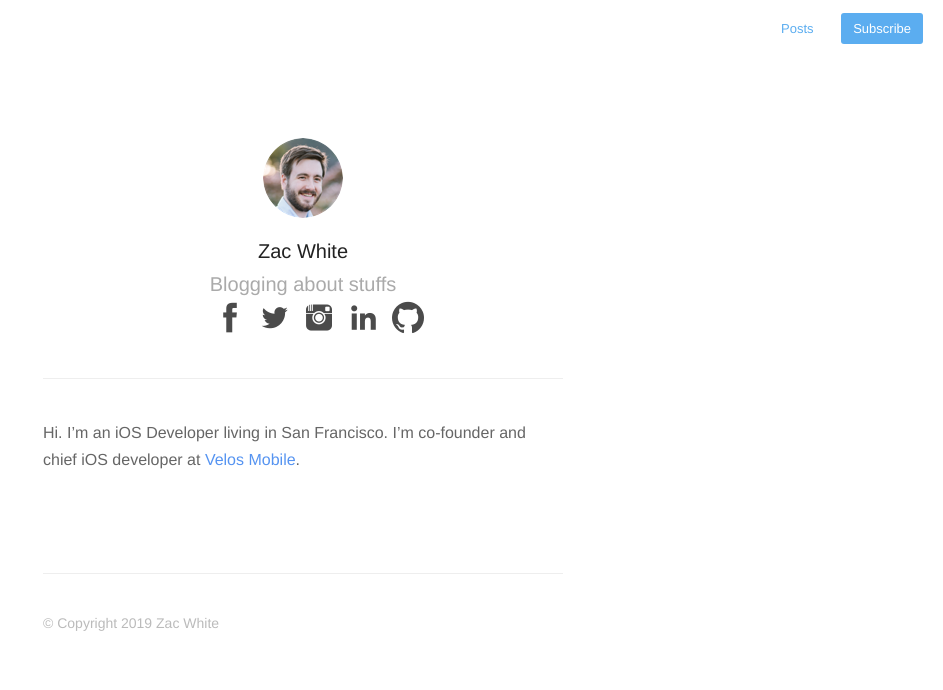
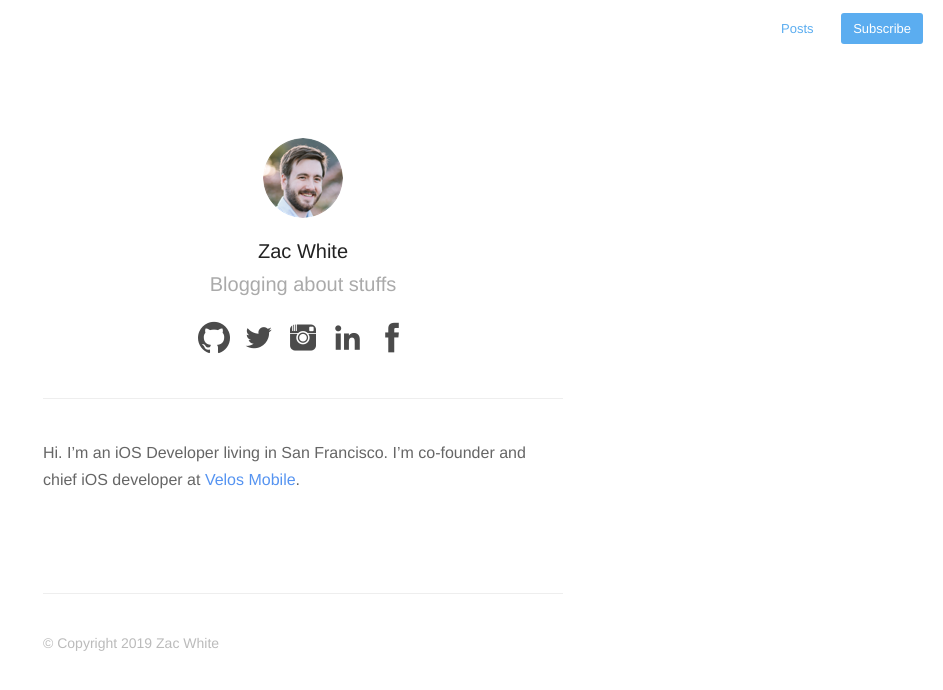
Before and after one commit to zac/zacwhite.com, a Jekyll site: the page built from index.md, in a window 1280 px wide. Shown: the top 690 px of the page, without its empty margins (337-1280 px from the left). Built offline with Jekyll 4.4.1, drawn with Linux system fonts in a browser that asks for light colours; nearby versions of some CDN libraries.

Commit message:
Removed unused icons files

```diff
--- a/_includes/profile.html
+++ b/_includes/profile.html
@@ -14,24 +14,18 @@
       				margin: 4px;
       			}
       			.social-button.borderless {
-      				padding: 0 16px;
+      				padding: 20px 0;
       			}
       		</style>
-        {% if site.aboutPage %}
-            <a href="{{ "/" | relative_url  }}about">
-                <img id="avatar" class="2x" src="{{ "/" | relative_url  }}assets/images/avatar.png"/>
-            </a>
-        {% else %}
             <img id="avatar" class="2x" src="{{ "/" | relative_url  }}assets/images/avatar.png"/>
-        {% endif %}
             <h1>{{ site.author }}</h1>
             <h2>{{ site.description }}</h2>
             <ol>
-              <li><a class="icon-facebook social-button borderless" href="http://facebook.com/zacwhite"></a></li>
-              <li><a class="icon-twitter social-button borderless" href="http://twitter.com/zacwhite"></a></li>
-              <li><a class="icon-instagram social-button borderless" href="http://instagram.com/zacwhite"></a></li>
-              <li><a class="icon-linkedin social-button borderless" href="http://linkedin.com/zacwhite"></a></li>
-              <li><a class="icon-github social-button borderless" href="http://github.com/zac"></a></li>
+                <li><a class="icon-github social-button borderless" href="https://github.com/zac"></a></li>
+                <li><a class="icon-twitter social-button borderless" href="https://twitter.com/zacwhite"></a></li>
+                <li><a class="icon-instagram social-button borderless" href="https://www.instagram.com/zacwhite/"></a></li>
+                <li><a class="icon-linkedin social-button borderless" href="https://www.linkedin.com/in/zacwhite/"></a></li>
+                <li><a class="icon-facebook social-button borderless" href="https://www.facebook.com/zacwhite"></a></li>
             </ol>
         </header>
     </section>
```
Also changed, not shown: assets/css/style.css (+0 -32 lines), assets/fonts/icons.ttf (deleted), assets/fonts/icons.woff (deleted), 2 other files.
